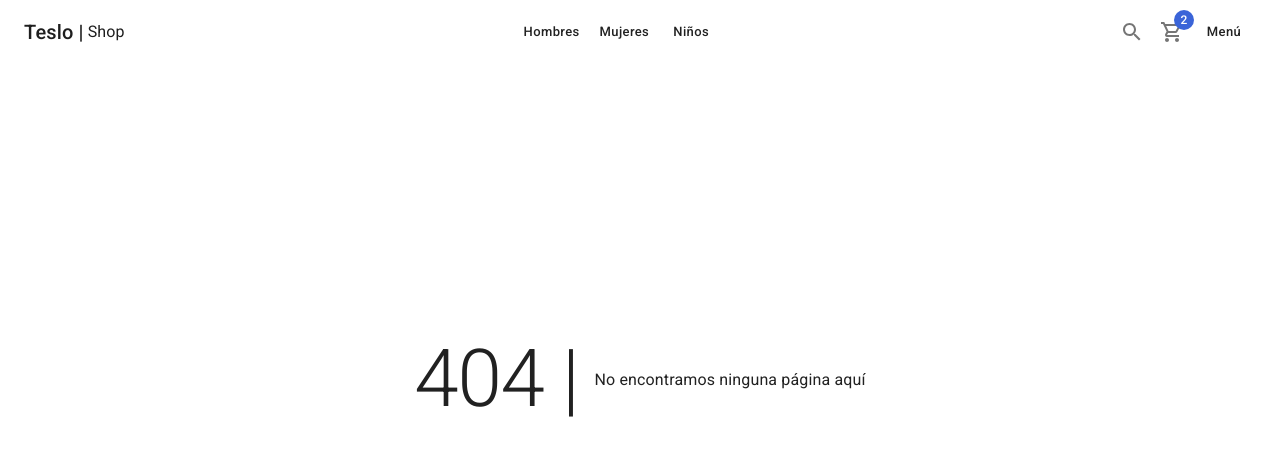
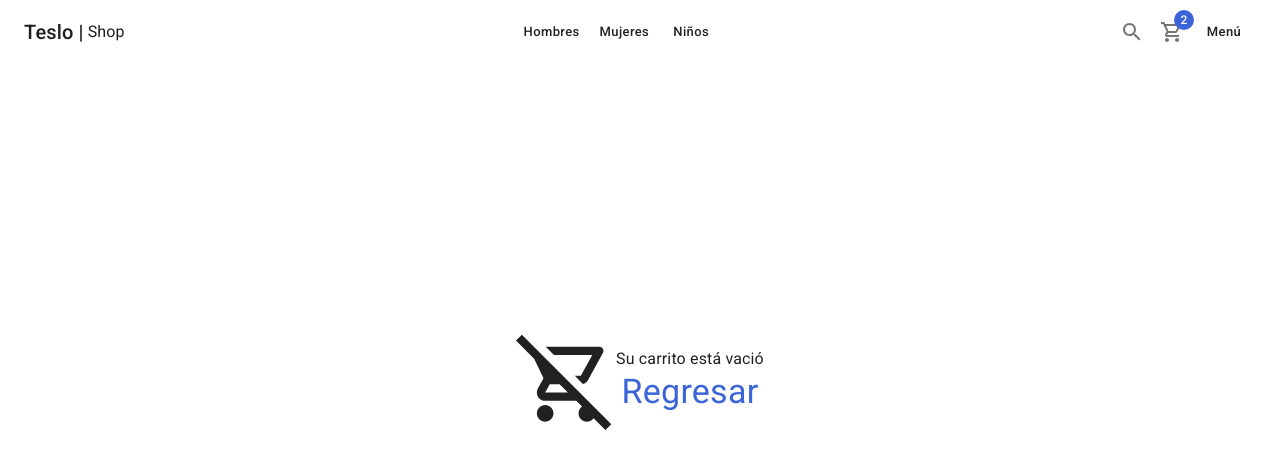
Before and after one commit to oNEOBYTEo/e-shop, a Next.js app: page /cart/empty in a window 1280 px wide. Before the commit this address had no page. Shown: the top 468 px of the page. Built offline with nearby package versions, Linux system fonts and the light colour scheme.

Commit message:
Cart pages created

```diff
--- /dev/null
+++ b/pages/cart/empty.tsx
@@ -0,0 +1,34 @@
+import { NextPage } from 'next';
+import NextLink from 'next/link';
+
+import { RemoveShoppingCartOutlined } from '@mui/icons-material';
+import { Box, Link, Typography } from '@mui/material';
+import { ShopLayout } from '../../components/layouts/ShopLayout';
+const EmptyPage: NextPage = () => {
+  return (
+    <ShopLayout
+      title="Carrito vació"
+      pageDescription="No hay articulos en el carrito de compras"
+    >
+      <Box
+        display="flex"
+        justifyContent="center"
+        alignItems="center"
+        height="calc(100vh - 200px)"
+        sx={{ flexDirection: { xs: 'column', sm: 'row' } }}
+      >
+        <RemoveShoppingCartOutlined sx={{ fontSize: 100 }} />
+        <Box display="flex" flexDirection="column" alignItems="center">
+          <Typography>Su carrito está vació</Typography>
+          <NextLink href="/" passHref>
+            <Link typography="h4" color="secondary">
+              Regresar
+            </Link>
+          </NextLink>
+        </Box>
+      </Box>
+    </ShopLayout>
+  );
+};
+
+export default EmptyPage;
```
Also changed, not shown: pages/cart/index.tsx (added, +48 -0 lines).
